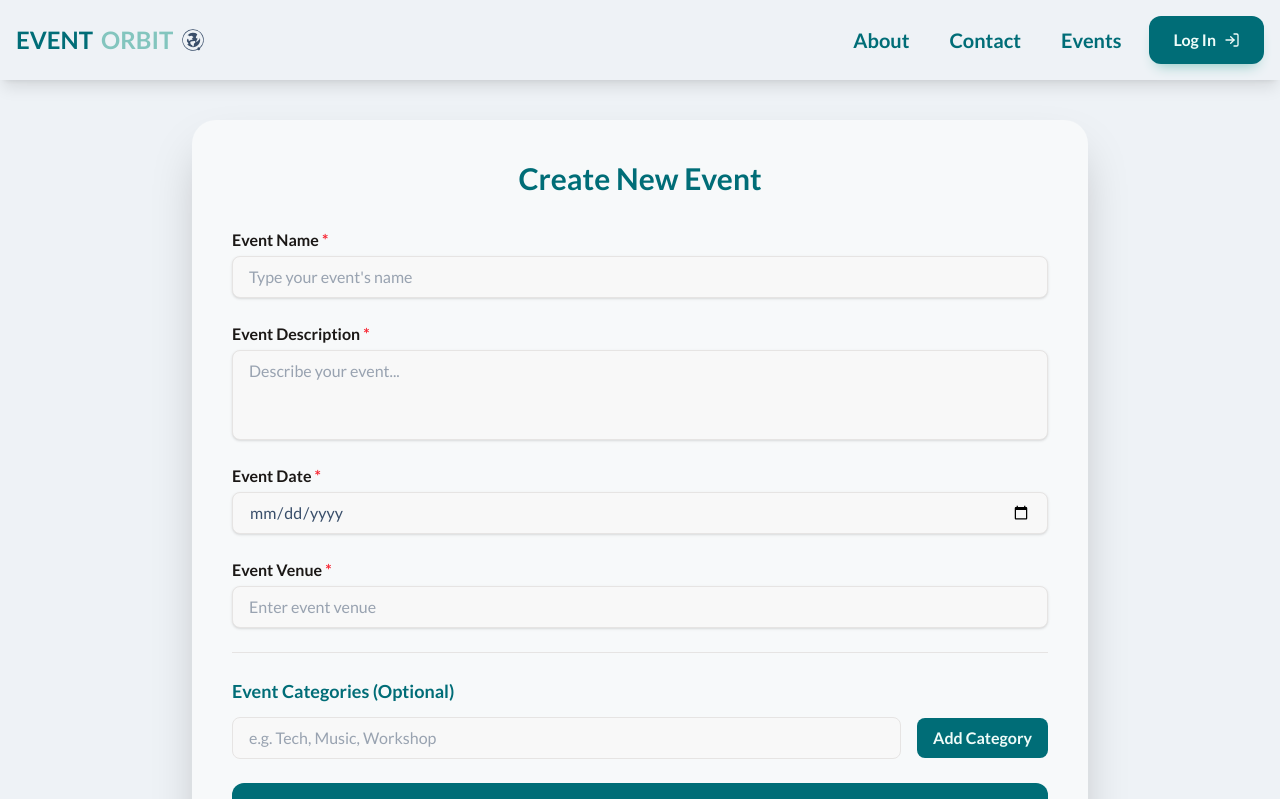
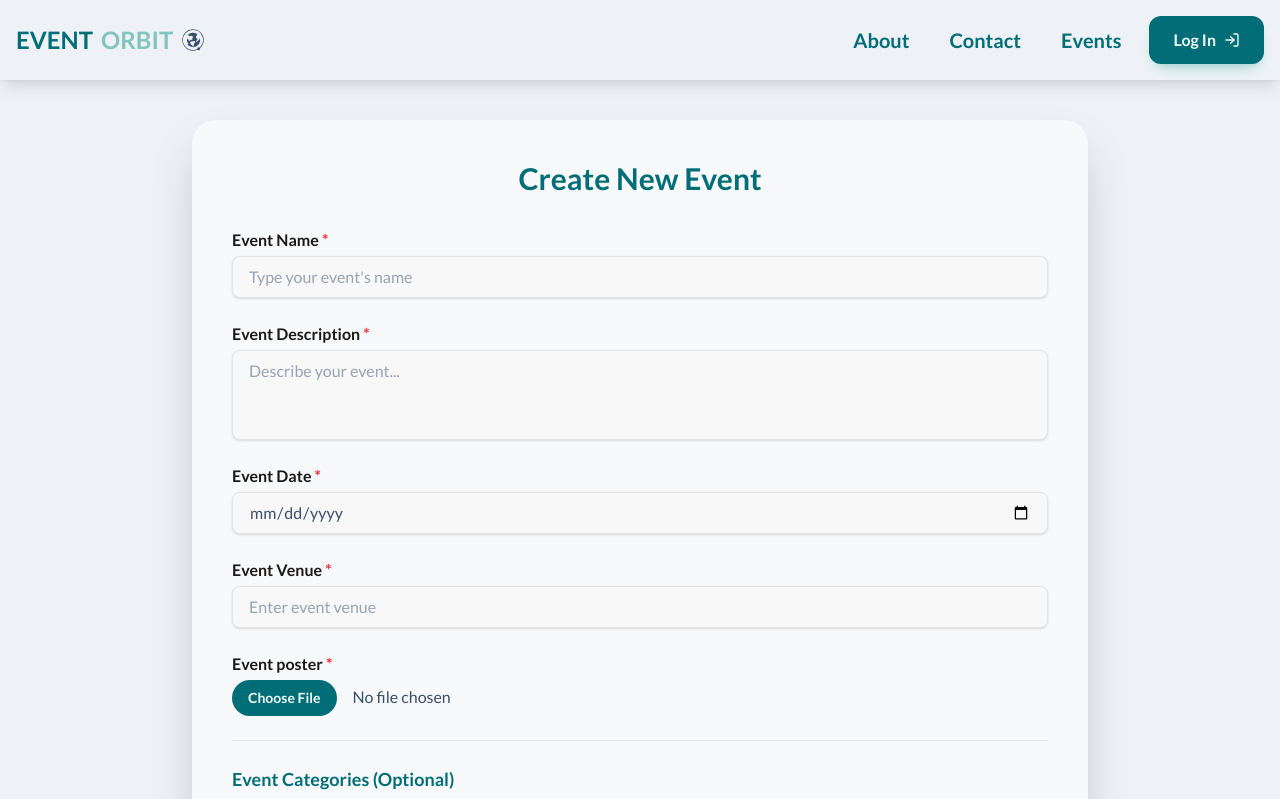
Before and after one commit to Anuptigga/EventOrbit, a React (Vite) app in the folder frontend/: page /eventform in a window 1280 px wide. Shown: the top 799 px of the page. Built offline with nearby package versions, Linux system fonts and the light colour scheme.

Commit message:
update image upload logic

```diff
--- a/frontend/src/components/EventForm.jsx
+++ b/frontend/src/components/EventForm.jsx
@@ -172,6 +172,18 @@ export default function EventForm() {
             />
           </div> */}
 
+          <div className="flex flex-col space-y-1">
+            <label className="[color:oklch(21%_0.006_56.043)] font-semibold">
+              Event poster <span className="text-error">*</span>
+            </label>
+            <input
+              type="file"
+              name="eventPoster"
+              accept="image/*"
+              className="file:mr-4 file:rounded-full file:border-0 file:px-4 file:py-2 file:text-sm file:font-semibold file:text-primary-content file:bg-primary file:cursor-pointer"
+            />
+          </div>
+
           {/* --- Category Section --- */}
           <div className="border-t [border-color:oklch(92%_0.003_48.717)] pt-6 mt-6">
             <h3 className="text-lg font-bold text-primary mb-3">
--- a/frontend/src/components/EventList.jsx
+++ b/frontend/src/components/EventList.jsx
@@ -77,7 +77,12 @@ export default function EventList() {
               />
               <p>{selectedEvent.eventDescription}</p>
               <p className="text-sm text-gray-500">
-                Date: {selectedEvent.date}
+                Date :{' '}
+                {new Date(selectedEvent.eventDate).toLocaleDateString('en-US', {
+                  year: 'numeric',
+                  month: 'long',
+                  day: 'numeric',
+                })}
               </p>
               <div className="flex justify-between">
                 <Button className="primary-btn" onClick={handleClick}>
```
Also changed, not shown: 1 other file (tests, documents, lock files or other folders).
